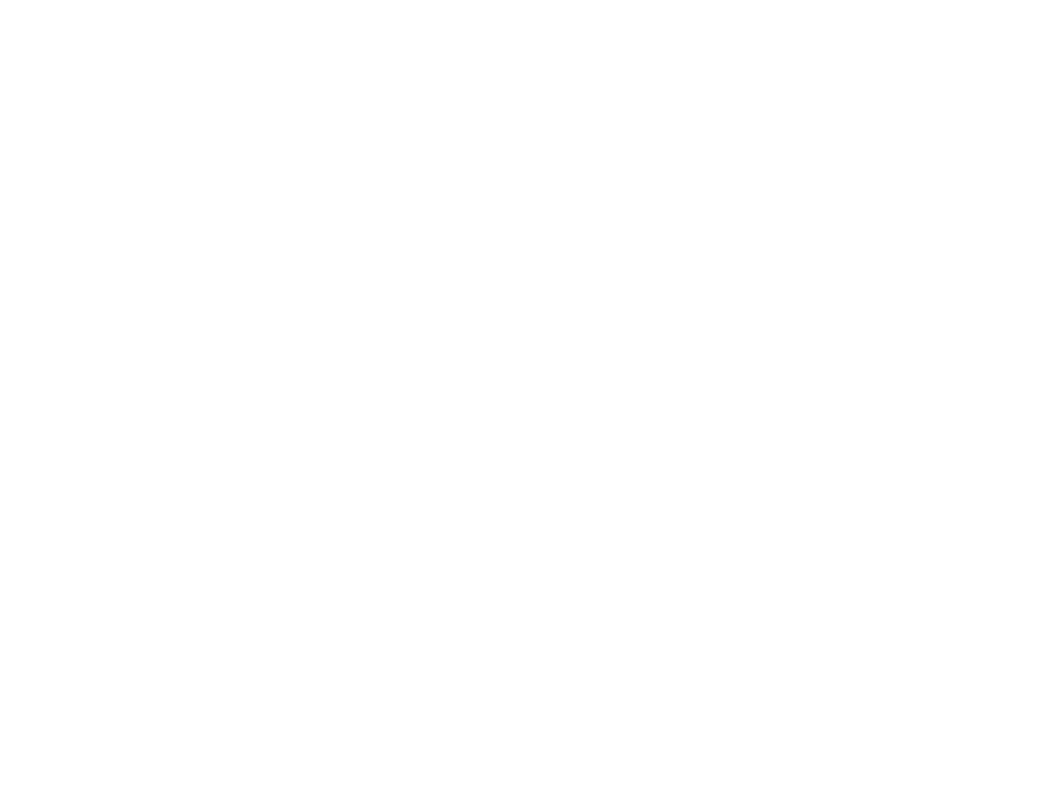
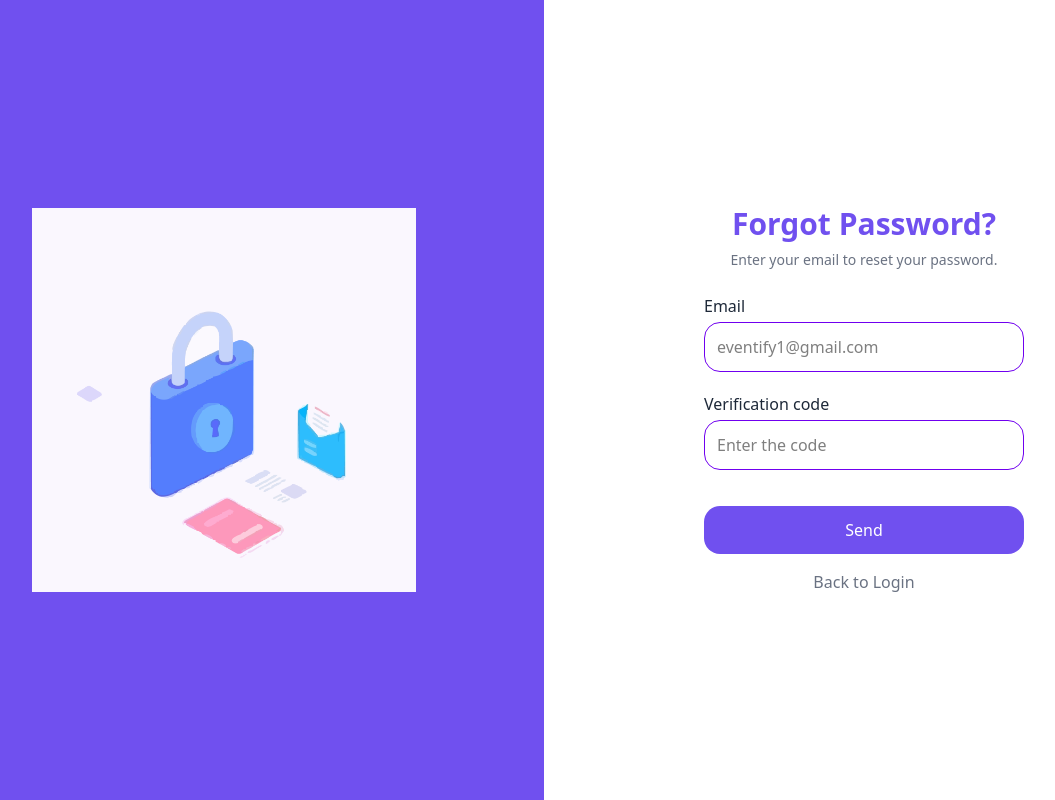
Before and after one commit to Mohammed5798/form-generator, a React (Vite) app in the folder frontend/: page /forgotPage in a window 1280 px wide. Before the commit this address had no page. Shown: the whole page, without its empty margins (96-1151 px from the left). Built offline with nearby package versions, Linux system fonts and the light colour scheme.

Commit message:
Add Pictures And Add ForgotPahe

```diff
--- a/frontend/src/App.jsx
+++ b/frontend/src/App.jsx
@@ -2,6 +2,7 @@
 import { Routes, Route } from "react-router-dom";
 import Login from './pages/Login';
 import SignUp from './pages/SignUp';
+import ForgotPage from './pages/ForgotPage';
 
 function App() {
 
@@ -10,6 +11,7 @@
     <Routes>
       <Route path="/" element={<Login />} />
       <Route path="/signup" element={<SignUp />} />
+      <Route path='/forgotPage' element={<ForgotPage/>} />
     </Routes>
    </div>
   )
--- /dev/null
+++ b/frontend/src/pages/ForgotPage.jsx
@@ -0,0 +1,60 @@
+import React from 'react';
+import { Link } from 'react-router-dom';
+
+const ForgotPage = () => {
+
+  const handleSubmit = (e) => {
+    e.preventDefault();
+    console.log("تم تقديم الفورم");
+  };
+
+  return (
+    <div className="min-h-screen flex">
+      {/* القسم اليسار */}
+      <div className="w-1/2 bg-[#7050EF] flex flex-col justify-center items-center">
+        <img src="/security.png" alt="user" className="h-96 object-cover"/>
+      </div>
+
+      {/* القسم اليمين */}
+      <div className="w-1/2 flex flex-col justify-center items-center p-12">
+        <h1 className="text-3xl text-[#7050EF] font-semibold">Forgot Password?</h1>
+        <p className="text-sm text-gray-500 mt-2">Enter your email to reset your password.</p>
+
+        <form onSubmit={handleSubmit} className="w-80 mt-6 space-y-5">
+          <div>
+            <label className="text-gray-800 text-md">Email</label>
+            <input
+              type="email"
+              placeholder="eventify1@gmail.com"
+              className="w-full mt-1 p-3 rounded-2xl border border-[#7000EF] focus:outline-none focus:border-[#6040DF]"
+              required
+            />
+          </div>
+
+          <div>
+            <label className="text-gray-800 text-md">Verification code</label>
+            <input
+              type="text"
+              placeholder="Enter the code"
+              className="w-full mt-1 p-3 rounded-2xl border border-[#7000EF] focus:outline-none focus:border-[#6040DF]"
+              required
+            />
+          </div>
+
+          <button
+            type="submit"
+            className="bg-[#7050EF] text-white rounded-2xl w-80 p-3 mt-4 hover:bg-[#6040DF] focus:outline-none focus:ring-2 focus:ring-[#7050EF]"
+          >
+            Send
+          </button>
+        </form>
+
+        <Link to="/" className="mt-4 text-gray-500 hover:text-[#7050EF]">
+          Back to Login
+        </Link>
+      </div>
+    </div>
+  );
+};
+
+export default ForgotPage;
--- a/frontend/src/pages/Login.jsx
+++ b/frontend/src/pages/Login.jsx
@@ -4,33 +4,36 @@
 import { FcGoogle } from 'react-icons/fc';
 import { Link } from "react-router-dom";
 
-
-
 const Login = () => {
   const [showPassword, setShowPassword] = useState(false);
+
+  const handleSubmit = (e) => {
+    e.preventDefault();
+    console.log("تم تقديم الفورم");
+  };
 
   return (
     <div className="min-h-screen flex">
       {/* القسم اليسار */}
-      <div className="w-1/2 bg-[#7050EF] flex flex-col justify-center items-start p-12 text-white">
-        <div className="bg-gray-300 rounded-full w-16 h-16 mb-4"></div>
+      <div className="w-1/3 bg-[#7050EF] flex flex-col justify-center items-center text-left space-y-5 p-10 text-white">
+        <img src="/logo.png" alt="user" className=" w-48 mb-4"/>
         <h1 className="text-3xl font-bold">Hello,</h1>
         <h2 className="text-3xl font-bold">Welcome back!</h2>
+        <p className="text-lg">Please Login Your Account</p>
       </div>
 
       {/* القسم اليمين */}
-      <div className="w-1/2 flex flex-col justify-center items-center p-12">
-        <h2 className="text-3xl text-[#7050EF] mb-4 font-semibold">
-          Welcome back!
-        </h2>
+      <div className="w-2/3 flex flex-col justify-center items-center p-12">
+        <h3 className="text-3xl text-[#7050EF] mb-4 font-semibold">Welcome back!</h3>
 
-        <div className="w-80 mt-4 space-y-5">
+        <form onSubmit={handleSubmit} className="w-80 mt-4 space-y-5">
           <div className="relative">
             <FaEnvelope className="absolute left-3 top-1/2 transform -translate-y-1/2 text-[#7050EF]" />
             <input
               type="email"
               placeholder="Email"
               className="w-full p-3 pl-10 rounded-2xl border border-[#7050EF] focus:outline-none focus:border-[#4000EF]"
+              required
             />
           </div>
 
@@ -40,6 +43,7 @@
               type={showPassword ? 'text' : 'password'}
               placeholder="Password"
               className="w-full p-3 pl-10 pr-10 rounded-2xl border border-[#7050EF] focus:outline-none focus:border-[#4000EF]"
+              required
             />
             <span
               onClick={() => setShowPassword(!showPassword)}
@@ -48,15 +52,20 @@
               {showPassword ? <HiEyeOff /> : <HiEye />}
             </span>
           </div>
-        </div>
 
-        <div className="w-80 flex justify-end mt-2">
-          <Link  to="#" className="text-[#7050EF] text-sm font-semibold no-underline">Forget Password?</Link >
-        </div>
+          <div className="flex justify-end mt-2">
+            <Link to="/forgotPage" className="text-[#7050EF] text-sm font-semibold no-underline">
+              Forget Password?
+            </Link>
+          </div>
 
-        <button className="bg-[#7050EF] text-white rounded-2xl w-80 p-3 mt-8 hover:bg-[#6040DF] focus:outline-none focus:ring-2 focus:ring-[#7050EF]">
-          Login
-        </button>
+          <button
+            type="submit"
+            className="bg-[#7050EF] text-white rounded-2xl w-80 p-3 mt-4 hover:bg-[#6040DF] focus:outline-none focus:ring-2 focus:ring-[#7050EF]"
+          >
+            Login
+          </button>
+        </form>
 
         <div className="mt-4 text-gray-500">Or login with</div>
 
@@ -71,9 +80,7 @@
 
         <div className="flex flex-row items-center mt-3 space-x-2">
           <p className="text-gray-600">Don't Have an Account?</p>
-          <Link  to="/signup" className="text-[#7050EF] font-semibold">
-            Join us
-          </Link >
+          <Link to="/signup" className="text-[#7050EF] font-semibold">Join us</Link>
         </div>
       </div>
     </div>
--- a/frontend/src/pages/SignUp.jsx
+++ b/frontend/src/pages/SignUp.jsx
@@ -1,34 +1,39 @@
 import React, { useState } from "react";
-import { FaLock } from "react-icons/fa";
 import { HiEye, HiEyeOff } from "react-icons/hi";
 import { Link } from "react-router-dom";
 
 const SignUp = () => {
   const [showPassword, setShowPassword] = useState(false);
 
+  const handleSubmit = (e) => {
+    e.preventDefault();
+    console.log("تم تقديم الفورم");
+  };
+
   return (
     <div className="min-h-screen flex">
       {/* القسم اليسار */}
-      <div className="w-1/2 bg-[#7050EF] flex flex-col justify-center items-start p-12 text-white">
-        <div className="bg-gray-300 rounded-full w-16 h-16 mb-4"></div>
+      <div className="w-1/3 bg-[#7050EF] flex flex-col justify-center text-center space-y-5 items-center p-12 text-white">
+        <img src="/logo.png" alt="user" className=" w-48 mb-4"/>
         <h1 className="text-3xl font-bold">Hello,</h1>
         <h2 className="text-3xl font-bold">Welcome back!</h2>
+        <p className="text-lg">Please Sign Up To Create Account</p>
       </div>
 
       {/* القسم اليمين */}
-      <div className="w-1/2 flex flex-col justify-center items-center p-12">
-        <h2 className="text-3xl font-bold text-[#7050EF] mb-3">Welcome To Eventify</h2>
+      <div className="w-2/3 flex flex-col justify-center items-center p-12">
+        <h3 className="text-3xl font-bold text-[#7050EF] mb-3">Welcome To Eventify</h3>
 
-        <div className="w-80 mt-4 space-y-4">
+        <form onSubmit={handleSubmit} className="w-80 mt-4 space-y-4">
           <div>
             <label className="text-gray-800 text-md">Name</label>
             <input
               type="text"
               placeholder="Enter Name"
               className="w-full mt-1 p-3 rounded-2xl border border-[#7000EF] focus:outline-none"
+              required
             />
           </div>
-
 
           <div>
             <label className="text-gray-800 text-md">Email address</label>
@@ -36,9 +41,9 @@
               type="email"
               placeholder="Enter Email"
               className="w-full mt-1 p-3 rounded-2xl border border-[#7000EF] focus:outline-none"
+              required
             />
           </div>
-
 
           <div className="relative">
             <label className="text-gray-800 text-md">Password</label>
@@ -47,8 +52,10 @@
                 type={showPassword ? "text" : "password"}
                 placeholder="Enter Password"
                 className="w-full p-3 rounded-2xl border border-[#7000EF] focus:outline-none"
+                required
               />
-              <span onClick={() => setShowPassword(!showPassword)}
+              <span
+                onClick={() => setShowPassword(!showPassword)}
                 className="absolute right-3 top-1/2 transform -translate-y-1/2 cursor-pointer text-[#7050EF]"
               >
                 {showPassword ? <HiEyeOff /> : <HiEye />}
@@ -56,25 +63,31 @@
             </div>
           </div>
 
-
           <div className="flex items-center space-x-2 mt-2">
-            <input type="checkbox" id="terms" className="accent-[#7050EF]"/>
+            <input
+              type="checkbox"
+              id="terms"
+              className="accent-[#7050EF]"
+              required
+            />
             <label htmlFor="terms" className="text-gray-600 text-sm">
               I agree to the Terms & Privacy
             </label>
           </div>
 
-
-          <button className="bg-[#7050EF] text-white rounded-2xl w-full p-3 mt-3 hover:bg-[#6040DF] focus:outline-none focus:ring-2 focus:ring-[#7050EF]">
+          <button
+            type="submit"
+            className="bg-[#7050EF] text-white rounded-2xl w-full p-3 mt-3 hover:bg-[#6040DF] focus:outline-none focus:ring-2 focus:ring-[#7050EF]"
+          >
             Sign Up
           </button>
+        </form>
 
-          <div className="text-gray-600 mt-3 flex justify-center">
-            Already have an account?{" "}
-            <Link to="/" className="text-[#7050EF] font-semibold ml-2 " >
-              Log In
-            </Link>
-          </div>
+        <div className="text-gray-600 mt-3 flex justify-center">
+          Already have an account?{" "}
+          <Link to="/" className="text-[#7050EF] font-semibold ml-2">
+            Log In
+          </Link>
         </div>
       </div>
     </div>
```
Also changed, not shown: frontend/public/logo.png (added), frontend/public/security.png (added).
